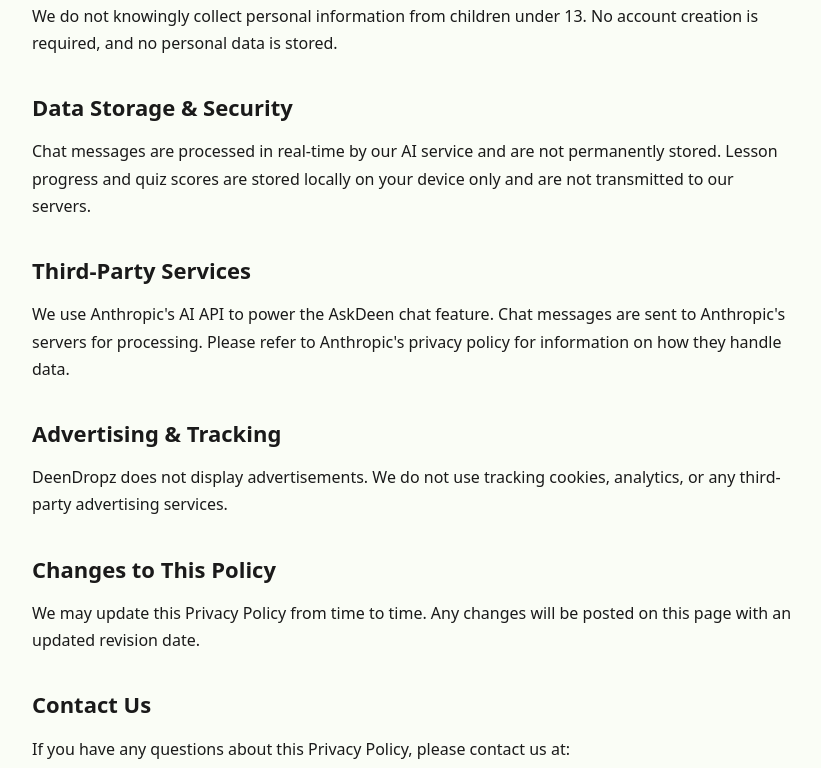
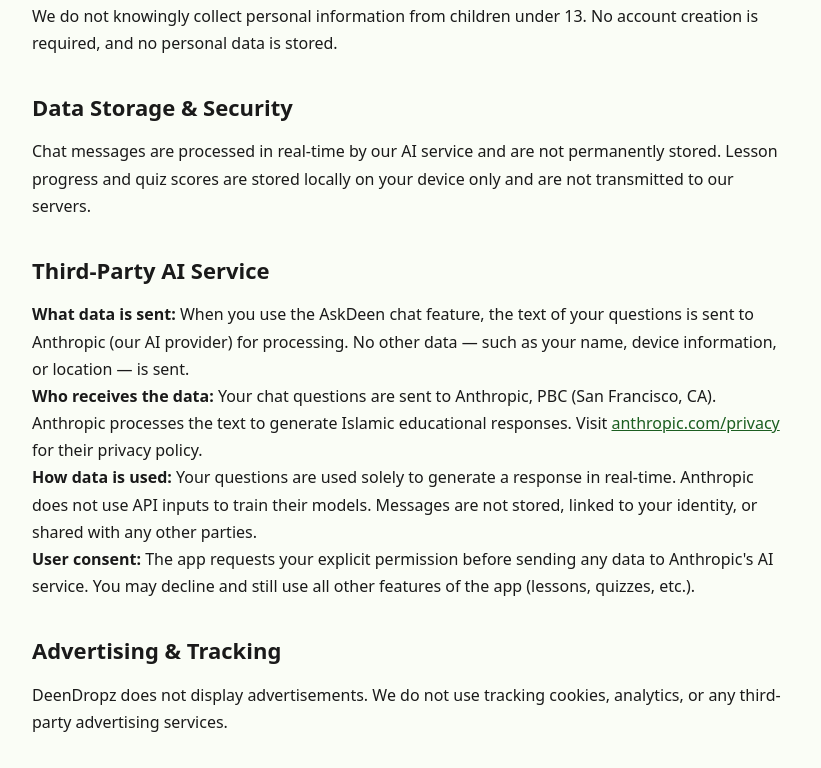
Before and after one commit to salmanalvi-dotcom/deendropz-mvp, a Next.js app: page /privacy in a window 1280 px wide. Shown: the part 648-1416 px from the top of the page, without its empty margins (228-1049 px from the left). Built offline with nearby package versions, Linux system fonts and the light colour scheme.

Commit message:
Update page.js

```diff
--- a/app/privacy/page.js
+++ b/app/privacy/page.js
@@ -18,8 +18,11 @@
       <h2 style={{ fontSize: '22px', marginTop: '32px', marginBottom: '12px' }}>Data Storage & Security</h2>
       <p>Chat messages are processed in real-time by our AI service and are not permanently stored. Lesson progress and quiz scores are stored locally on your device only and are not transmitted to our servers.</p>
 
-      <h2 style={{ fontSize: '22px', marginTop: '32px', marginBottom: '12px' }}>Third-Party Services</h2>
-      <p>We use Anthropic's AI API to power the AskDeen chat feature. Chat messages are sent to Anthropic's servers for processing. Please refer to Anthropic's privacy policy for information on how they handle data.</p>
+      <h2 style={{ fontSize: '22px', marginTop: '32px', marginBottom: '12px' }}>Third-Party AI Service</h2>
+      <p><strong>What data is sent:</strong> When you use the AskDeen chat feature, the text of your questions is sent to Anthropic (our AI provider) for processing. No other data — such as your name, device information, or location — is sent.</p>
+      <p><strong>Who receives the data:</strong> Your chat questions are sent to Anthropic, PBC (San Francisco, CA). Anthropic processes the text to generate Islamic educational responses. Visit <a href="https://www.anthropic.com/privacy" style={{ color: '#1B5E20' }}>anthropic.com/privacy</a> for their privacy policy.</p>
+      <p><strong>How data is used:</strong> Your questions are used solely to generate a response in real-time. Anthropic does not use API inputs to train their models. Messages are not stored, linked to your identity, or shared with any other parties.</p>
+      <p><strong>User consent:</strong> The app requests your explicit permission before sending any data to Anthropic's AI service. You may decline and still use all other features of the app (lessons, quizzes, etc.).</p>
 
       <h2 style={{ fontSize: '22px', marginTop: '32px', marginBottom: '12px' }}>Advertising & Tracking</h2>
       <p>DeenDropz does not display advertisements. We do not use tracking cookies, analytics, or any third-party advertising services.</p>
```
